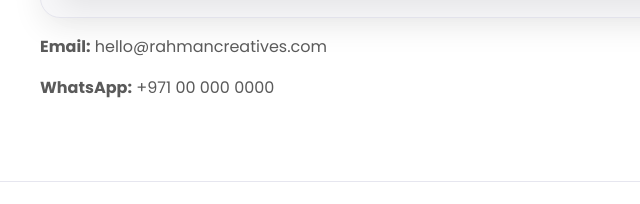
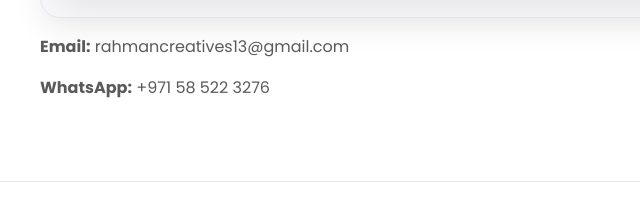
Before and after one commit to KingRahma/doulemstudios.tech, a plain HTML site: page contact.html in a window 1280 px wide. Shown: the part 560-764 px from the top of the page, 50-690 px from the left. Drawn offline with Linux system fonts and the light colour scheme.

Commit message:
Update contact.html

```diff
--- a/contact.html
+++ b/contact.html
@@ -47,8 +47,8 @@
     </form>
     <div style="display:flex; justify-content:space-between; align-items:center; margin-top:1rem; gap:1rem; flex-wrap:wrap;">
       <div>
-        <p><strong>Email:</strong> hello@rahmancreatives.com</p>
-        <p><strong>WhatsApp:</strong> +971 00 000 0000</p>
+        <p><strong>Email:</strong> rahmancreatives13@gmail.com</p>
+        <p><strong>WhatsApp:</strong> +971 58 522 3276</p>
       </div>
 
 <div class="socials" aria-label="social links">
```
